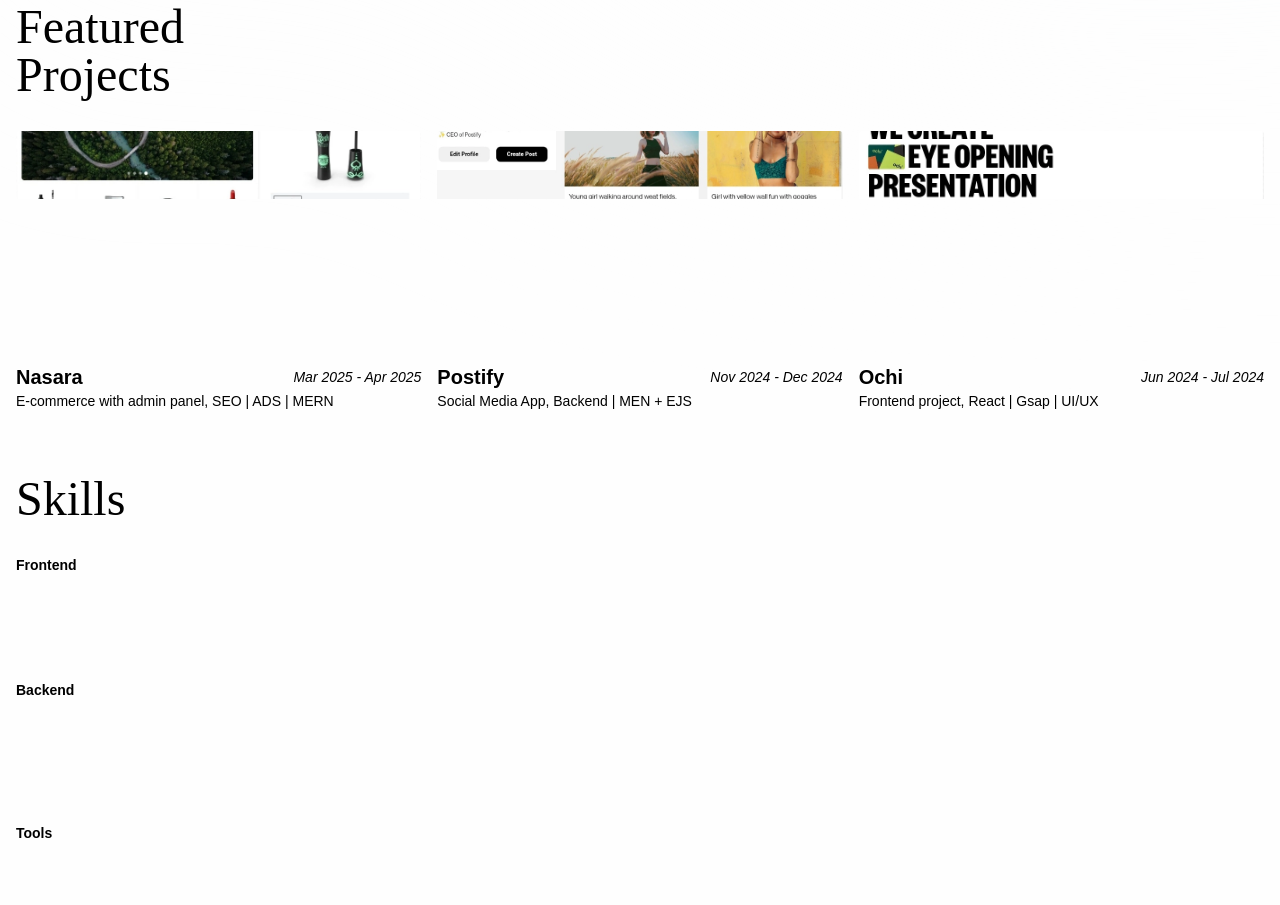
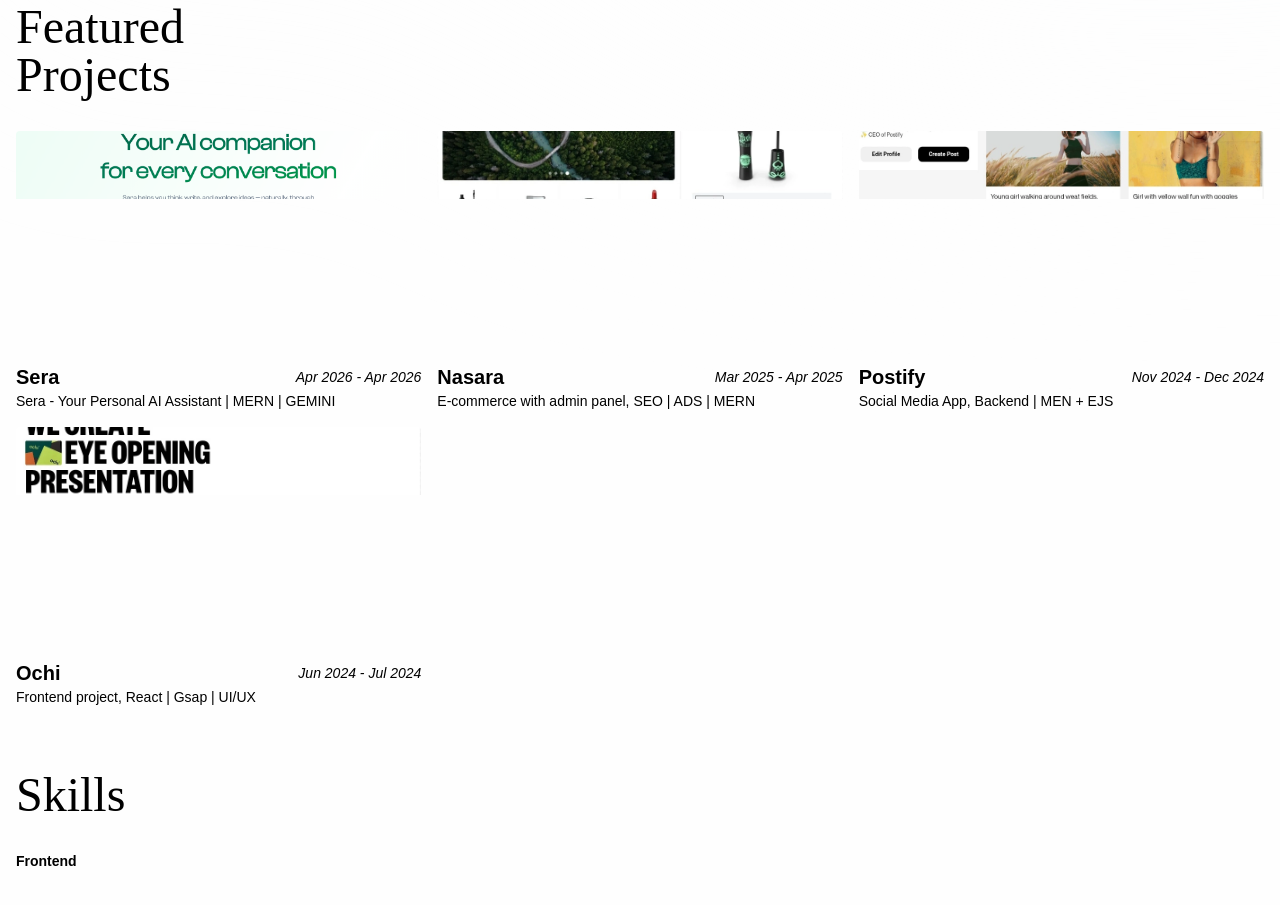
Before and after one commit to mukhtaransarii/bbs-v5, a React (Vite) app: page / in a window 1280 px wide. Shown: the part 1460-2365 px from the top of the page. Built offline with nearby package versions, Linux system fonts and the light colour scheme; a web font is replaced by a local one.

Commit message:
added sera project

```diff
--- a/src/components/Featured.jsx
+++ b/src/components/Featured.jsx
@@ -9,6 +9,7 @@ export default function Featured() {
   const sectionRef = useRef();
 
   const projects = [
+    {thumbnail: '/img/sera.jpg', title: 'Sera', desc: 'Sera - Your Personal AI Assistant | MERN | GEMINI', url: 'https://sera-blue.vercel.app', date: 'Apr 2026 - Apr 2026'},
     {thumbnail: '/img/nasara-projects.webp', title: 'Nasara', desc: 'E-commerce with admin panel, SEO | ADS | MERN', url: 'https://nasaraa.vercel.app', date: 'Mar 2025 - Apr 2025'},
     {thumbnail: '/img/postify-projects.webp', title: 'Postify', desc: 'Social Media App, Backend | MEN + EJS', url: 'https://postify-u14d.onrender.com', date: 'Nov 2024 - Dec 2024'},
     {thumbnail: '/img/ochi-projects.webp', title: 'Ochi', desc: 'Frontend project, React | Gsap | UI/UX', url: 'https://ochi-bbs.vercel.app', date: 'Jun 2024 - Jul 2024'},
```
Also changed, not shown: public/img/sera.jpg (added), 1 other file (tests, documents, lock files or other folders).
